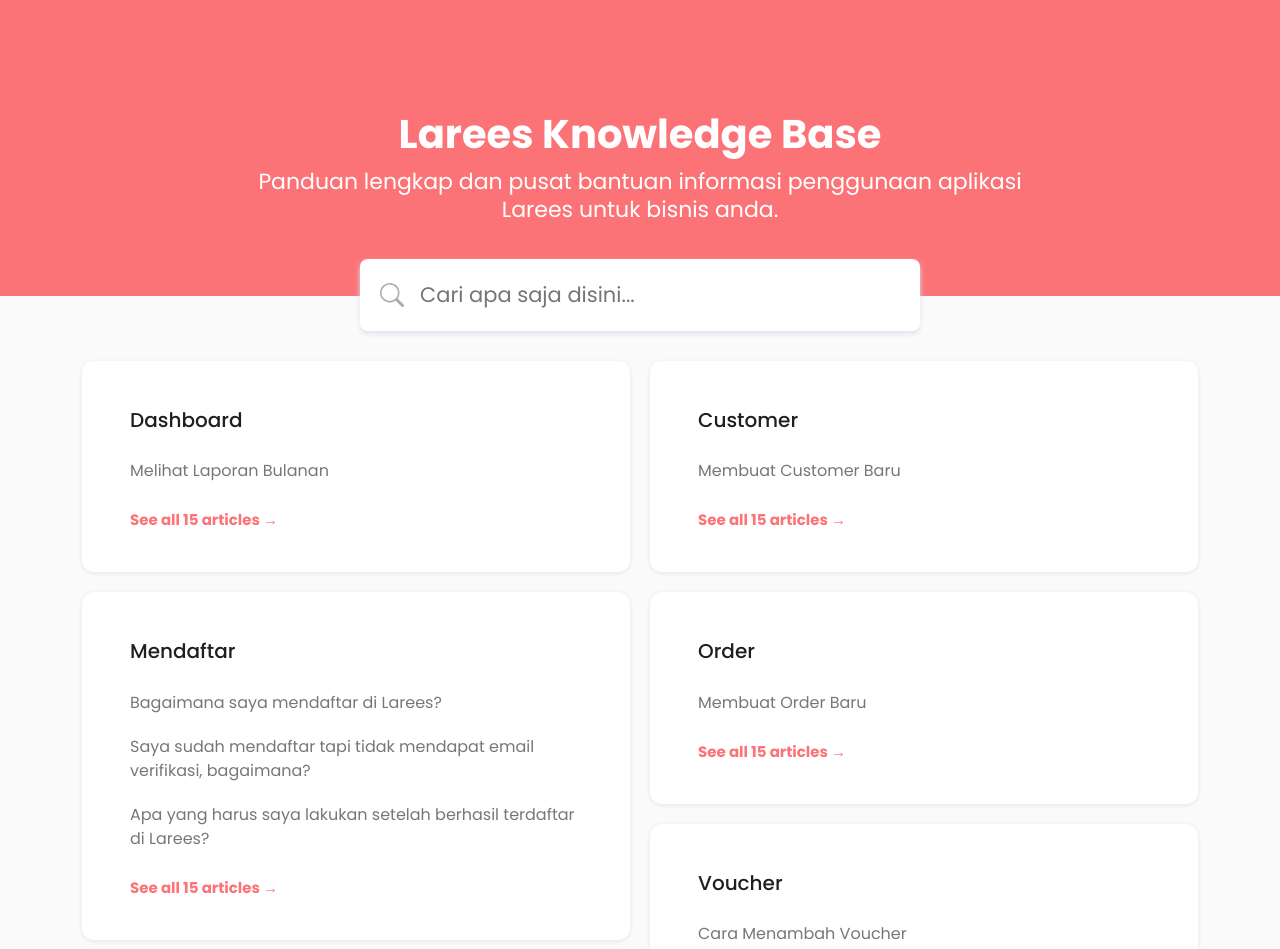
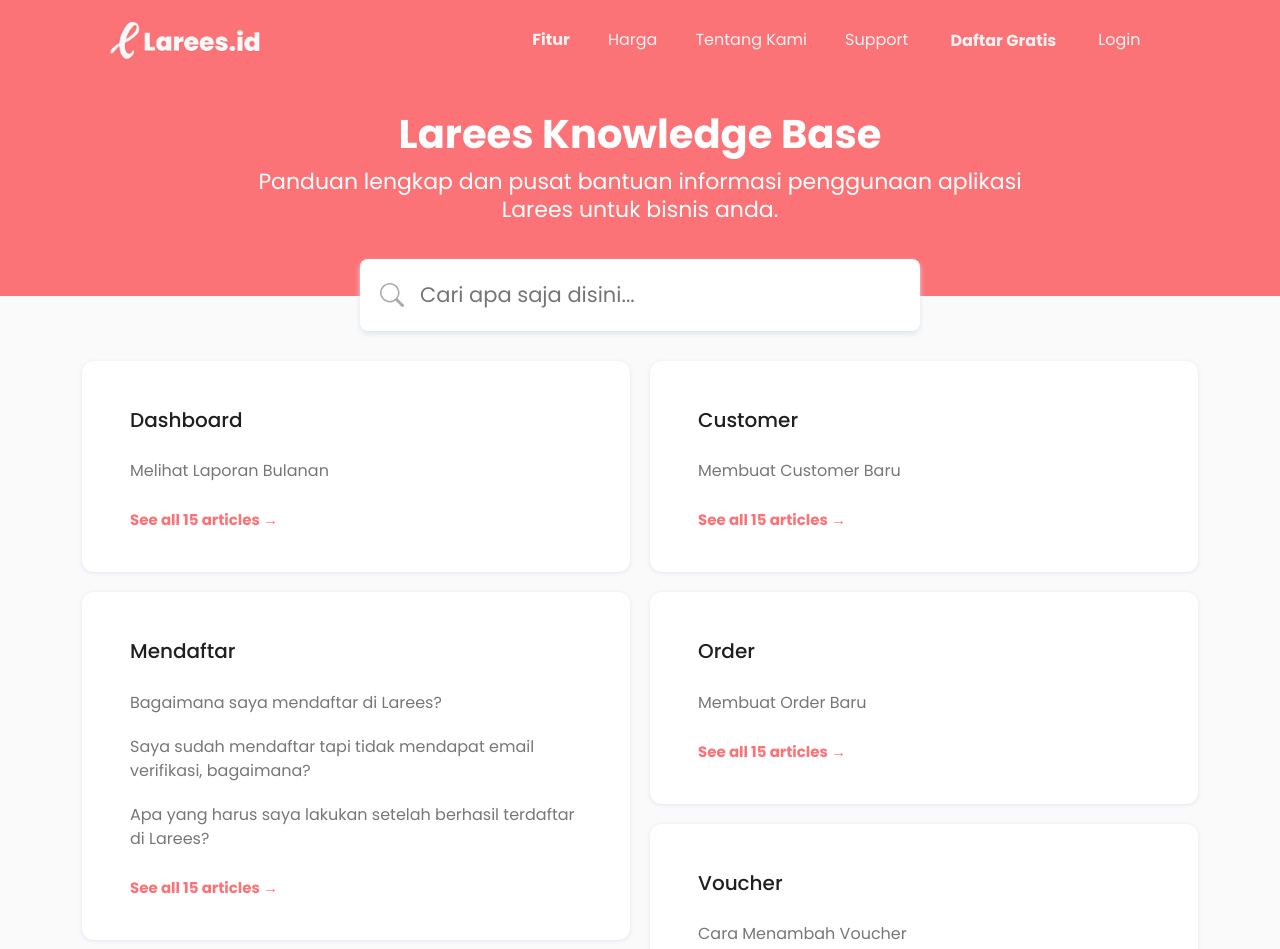
Before and after one commit to IJlnflhbrzDev/doc_larees, a plain HTML site: page index.html in a window 1280 px wide. Shown: the top 949 px of the page. Drawn offline with nearby package versions, Linux system fonts and the light colour scheme.

Commit message:
UPDATE RESPONSIVE NAVBAR

```diff
--- a/index.html
+++ b/index.html
@@ -23,8 +23,43 @@
 </head>
 
 <body>
+    <section class="Lnavbar-section ">
+
+        <nav class="navbar navbar-expand-lg navbar-light Lbg-light">
+             <div class="container">
+                  <a href="/">
+                       <img width="150" alt="Larees.id" src="logowhite.png">
+                  </a>
+                  <button class="navbar-toggler" type="button" data-bs-toggle="collapse" data-bs-target="#navbarNavDropdown" aria-controls="navbarNavDropdown" aria-expanded="false" aria-label="Toggle navigation">
+                       <span class="navbar-toggler-icon"></span>
+                  </button>
+                  <div class="collapse navbar-collapse" id="navbarNavDropdown">
+                       <ul class="navbar-nav ms-auto">
+                            <li class="nav-item">
+                                 <a class="nav-link active" aria-current="page" href="#featureSection">Fitur</a>
+                            </li>
+                            <li class="nav-item">
+                                 <a class="nav-link" href="#priceSection">Harga</a>
+                            </li>
+                            <li class="nav-item">
+                                 <a class="nav-link" href="#">Tentang Kami</a>
+                            </li>
+                            <li class="nav-item">
+                                 <a class="nav-link" href="#">Support</a>
+                            </li>
+                            <li class="nav-item">
+                                 <a class="nav-link btn btn-Lprimary" href="https://larees.id/register">Daftar Gratis</a>
+                            </li>
+                            <li class="nav-item">
+                                 <a class="nav-link" href="https://larees.id/login">Login</a>
+                            </li>
+
+                       </ul>
+                  </div>
+             </div>
+        </nav>
+      </section>
     <section class="site-title no-image">
-
         <div class="container">
             <div class="hero-content">
                 <h1 class="site-name">Larees Knowledge Base</h1>
--- a/style.scss
+++ b/style.scss
@@ -293,3 +293,63 @@
     }
 
 }
+
+.Lnavbar-section{
+    max-width: 1085px;
+    width: 100%;
+    margin: 0 auto;
+    /* position: absolute; */
+    position: relative;
+    .navbar{
+    padding-top: 20px;
+
+        position: absolute;
+        z-index: 99;
+        width: 100%;
+    }
+}
+.Lnavbar-section .nav-item {
+    margin-right: 22px;
+  }
+  .Lnavbar-section .nav-item .nav-link {
+    font-size: 16px;
+    color: #fff;
+    opacity: 0.9;
+    display: inline-block;
+  }
+  .Lnavbar-section .nav-item .nav-link.active {
+    font-weight: bold;
+    color: white;
+  }
+  .Lnavbar-section .btn-Lprimary {
+    background-color: #FB7377;
+    color: white !important;
+    font-size: 20;
+    font-weight: bold;
+    border-radius: 11px !important;
+    width: 130px;
+  }
+
+  @media screen and(max-width: 992px){
+    .navbar-nav{
+        border-radius: 10px;
+        box-shadow: rgba(99, 99, 99, 0.2) 0px 2px 8px 0px;
+        margin-top: 20px;
+        width: 100%;
+        padding: 20px;
+        background-color: white;
+
+        .nav-link{
+            color: #FB7377 !important;
+            &:hover{
+                text-decoration: underline;
+            }
+        }
+        .nav-link.btn-Lprimary{
+            color: white !important;
+
+        }
+
+
+    }
+  }
```
Also changed, not shown: logowhite.png (added), style.css, 1 other file.
